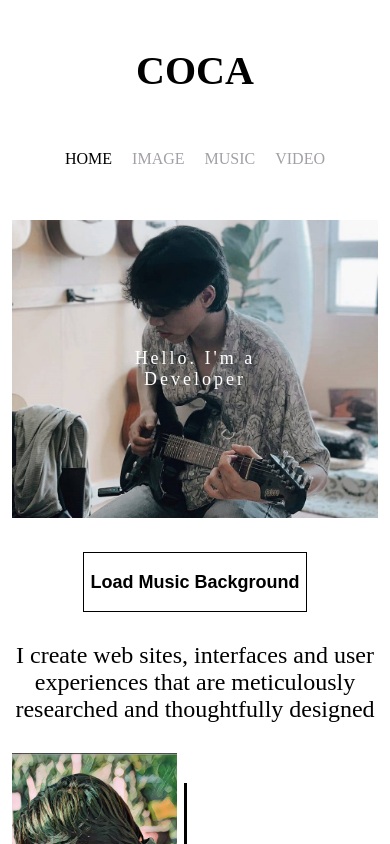
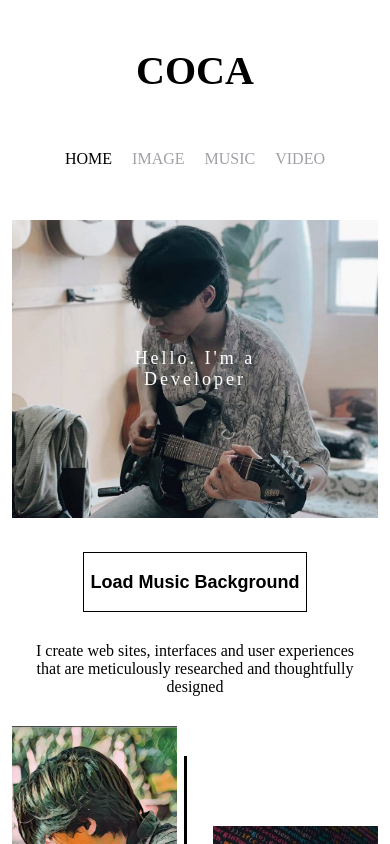
Before and after one commit to ngocdai162/MyBlog, a React (Create React App) app: page / in a window 390 px wide. Shown: the top 844 px of the page. Built offline with nearby package versions, Linux system fonts and the light colour scheme.

Commit message:
update font in mobile

```diff
--- a/src/pages/home/Home.tsx
+++ b/src/pages/home/Home.tsx
@@ -2,14 +2,12 @@
 
 import React from "react";
 import styled from "styled-components";
-import { AboutMeRender } from "./Data";
 import { size } from "../../utils/constants/style";
 import MyImage from "../../assets/img/about_me.jpg";
 import { AboutMeItemType } from "./Type";
 import MusicPlayer from "./musicPlayer/MusicPlayer";
 import useMediaQuery from "../../hooks/useMediaQuery";
 import img1 from "../../assets/img/img_1.png";
-import img2 from "../../assets/img/img_2.png";
 import codeImg from "../../assets/img/code.avif"
 
 export default function Home() {
@@ -212,8 +210,10 @@ const MyHomeStyled = styled.div`
 					}
 				}
 				&__detail {
-					width: 100%;
+					width: 90%;
+					font-size: 16px;
 					margin-top: 0px;
+					font-size: ${size.titleSize}
 				}
 				&__img {
 					height:320px;
```
